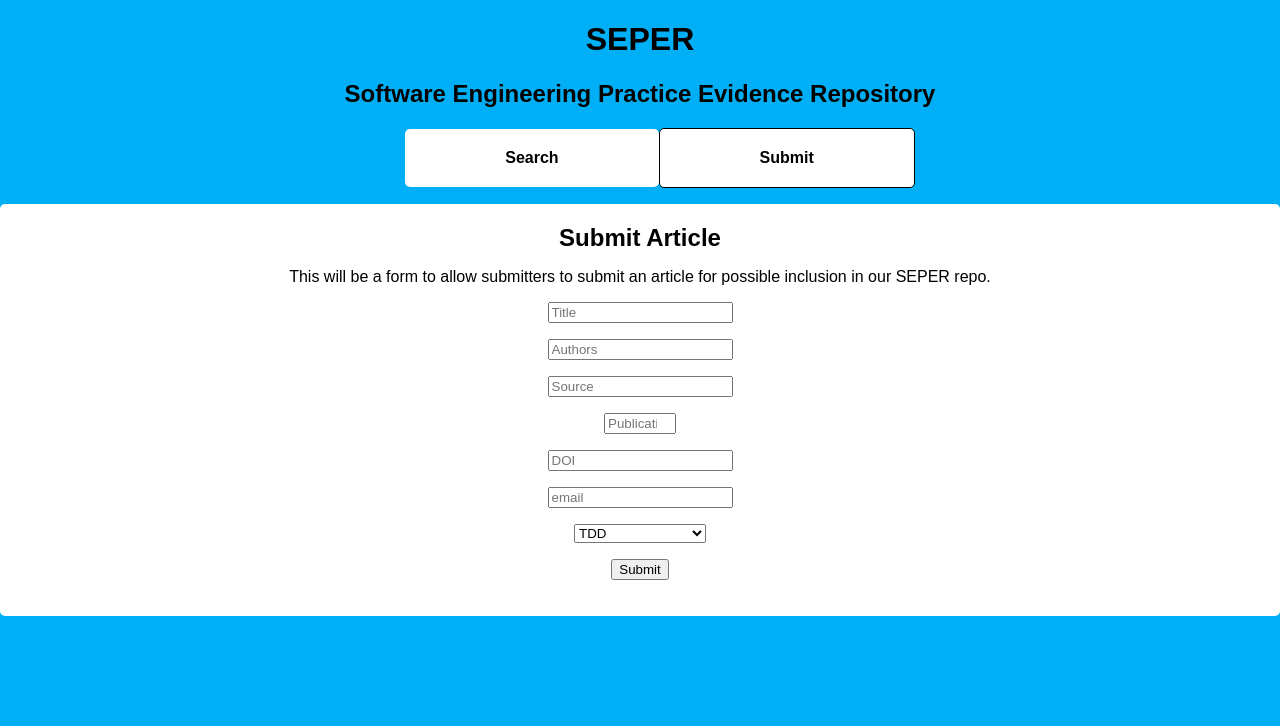
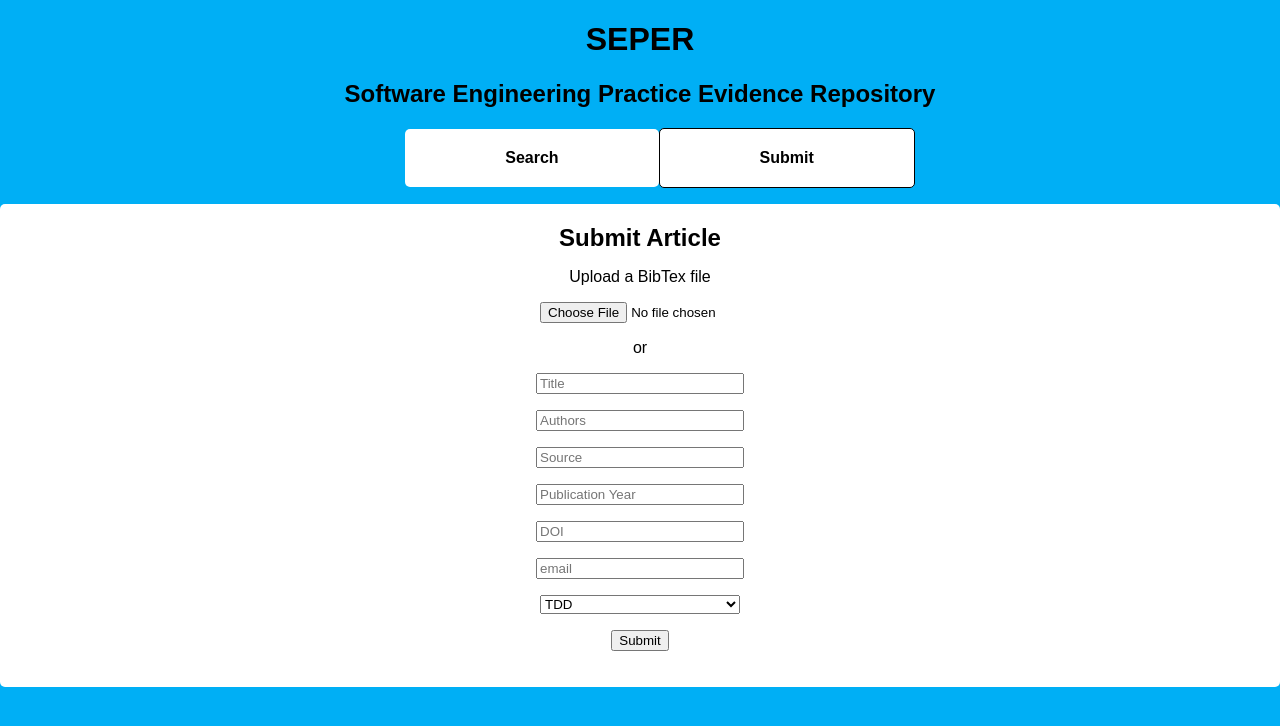
Before and after one commit to S8enson/SEPER, a React (Create React App) app in the folder client/: page /SubmitArticle in a window 1280 px wide. Shown: the top 726 px of the page. Built offline with nearby package versions, Linux system fonts and the light colour scheme.

Commit message:
started TDD of submission functionality-rudimentary bibtex upload

```diff
--- a/client/src/components/SubmissionForm.js
+++ b/client/src/components/SubmissionForm.js
@@ -1,68 +1,40 @@
-import React, { useState, Component } from "react";
+import React, { useState, Component, useRef, useEffect } from "react";
 import { useForm } from "react-hook-form";
-import { Link } from 'react-router-dom';
-import axios from 'axios';
+import { Link } from "react-router-dom";
+import axios from "axios";
+import { parseBibFile, normalizeFieldValue } from "bibtex";
 
 const SubmissionForm = ({ onSubmit }) => {
-  // constructor() {
-  //   super();
-  //   this.state = {
-  //     title: '',
-  //     authors:'',
-  //     source:'',
-  //     pubyear:'',
-  //     doi:'',
-  //     sepractice:''
-  //   };
-  // }
-  const [title, setTitle] = useState('');
-  const [authors, setAuthors] = useState('');
-  const [source, setSource] = useState('');
-  const [pubyear, setPubyear] = useState('');
-  const [doi, setDoi] = useState('');
-  const [practice, setPractice] = useState('');
-  const [email, setEmail] = useState('');
-  const state = '1';
-  //state=> 1:awaiting moderation, 2:awaiting analysis, 3:approved&analysed
-
-
-
-  // const [values, setValues] = useState({});
-
-  // function handleInputChange(event) {
-  //   const { name, value } = event.target;
-  //   setValues({
-  //     ...value,
-  //     [name]: value
-  //   });
-  // }
+  const [title, setTitle] = useState("");
+  const [authors, setAuthors] = useState("");
+  const [source, setSource] = useState("");
+  const [pubyear, setPubyear] = useState("");
+  const [doi, setDoi] = useState("");
+  const [practice, setPractice] = useState("");
+  const [email, setEmail] = useState("");
+  const state = "1";
+  const [bib, setBib] = useState("");
+  const [file, setFile] = useState("");
+  const [text, setText] = useState("");
 
   function handleSubmit(event) {
     event.preventDefault();
-    // onSubmit(values);
-    // console.log(values);
+
     axios
-    .post('/api/v1/submit', data)
-    .then(res => {
-setTitle('');
-setAuthors('');
-setSource('');
-setPubyear('');
-setDoi('');
-setEmail('');
-      this.props.history.push('/');
+      .post("/api/v1/submit", data)
+      .then((res) => {
+        setTitle("");
+        setAuthors("");
+        setSource("");
+        setPubyear("");
+        setDoi("");
+        setEmail("");
+        this.props.history.push("/");
       })
-    .catch(err => {
+      .catch((err) => {
         console.log("Error in SubmissionForm!");
-    })
-    //onSubmit(values);
+      });
   }
-  // onChange = e => {
-  //   this.setState({ [e.target.name]: e.target.value });
-  // };
-
-  // onSubmit = e => {
-  //   // e.preventDefault();
 
   const data = {
     title,
@@ -71,91 +43,148 @@ setEmail('');
     pubyear,
     doi,
     practice,
-      state
+    state,
   };
 
-  //   axios
-  //     .post('/submit', values)
-  //     .then(res => {
-  //       this.setState({
-  //         title: '',
-  //         authors:'',
-  //         source:'',
-  //         pubyear:'',
-  //         doi:'',
-  //         sepractice:''
-  //       })
-  //       this.props.history.push('/');
-  //     })
-  //     .catch(err => {
-  //       console.log("Error in SubmissionForm!");
-  //     })
-  // };
+  // const initialRender = useRef(true);
+  // useEffect(() => {
+  //   if(initialRender.current){
+  //     initialRender.current = false;
+  //   }else{
+  //   const entry = bib.getEntry(
+  //     text.substring(text.indexOf("{") + 1, text.indexOf(","))
+  //   );
+  //   setTitle(normalizeFieldValue(entry.getField("title")));
+  //   setAuthors(normalizeFieldValue(entry.getField("author")));
+  //   setSource(normalizeFieldValue(entry.getField("journal")));
+  //   setPubyear(normalizeFieldValue(entry.getField("year")));
+  //   setDoi(normalizeFieldValue(entry.getField("DOI")));
+  // }}, [bib]);
 
+  async function readFile(e) {
+    e.preventDefault();
+    const reader = new FileReader();
+    reader.onload = async (e) => {
+      setText(e.target.result);
+      setBib(parseBibFile(text));
+      const entry = bib.getEntry(
+        text.substring(text.indexOf("{") + 1, text.indexOf(","))
+      );
+      setTitle(normalizeFieldValue(entry.getField("title")));
+      setAuthors(normalizeFieldValue(entry.getField("author")));
+      setSource(normalizeFieldValue(entry.getField("journal")));
+      setPubyear(normalizeFieldValue(entry.getField("year")));
+      setDoi(normalizeFieldValue(entry.getField("DOI")));
+    };
+    reader.readAsText(e.target.files[0]);
+    //setFile("");
+  }
 
   return (
-
     <form noValidate onSubmit={handleSubmit}>
-
-    <p><input
-      type='text'
-                    placeholder='Title'
-                    name='title'
-                    className='form-control'
+      <p>
+        <input
+          type="file"
+          placeholder="bibtex"
+          name="bibtex"
+          className="form-control"
+          onChange={(e) => readFile(e)}
+          value={file}
+          style={{ width: "200px" }}
+          accept=".bib"
+        />
+      </p>
+      <p>or</p>
+      <p>
+        <input
+          type="text"
+          placeholder="Title"
+          name="title"
+          className="form-control"
           onChange={(e) => setTitle(e.target.value)}
           value={title}
+          style={{ width: "200px" }}
           required
-                    /></p>
-      <p><input       type='text'
-                    placeholder='Authors'
-                    name='authors'
-                    className='form-control'
+        />
+      </p>
+      <p>
+        <input
+          type="text"
+          placeholder="Authors"
+          name="authors"
+          className="form-control"
           onChange={(e) => setAuthors(e.target.value)}
           value={authors}
+          style={{ width: "200px" }}
           required
-                    /></p>
-      <p><input       type='text'
-                    placeholder='Source'
-                    name='source'
-                    className='form-control'
+        />
+      </p>
+      <p>
+        <input
+          type="text"
+          placeholder="Source"
+          name="source"
+          className="form-control"
           onChange={(e) => setSource(e.target.value)}
           value={source}
+          style={{ width: "200px" }}
           required
-                    /></p>
-      <p><input       type='number'
-                    placeholder='Publication Year'
-                    name='pubyear'
-                    className='form-control'
+        />
+      </p>
+      <p>
+        <input
+          type="number"
+          placeholder="Publication Year"
+          name="pubyear"
+          className="form-control"
           onChange={(e) => setPubyear(e.target.value)}
           value={pubyear}
-                    min='1900'
+          min="1900"
           max={new Date().getFullYear()}
+          style={{ width: "200px" }}
           required
-                    /></p>
-      <p><input       type='text'
-                    placeholder='DOI'
-                    name='doi'
-                    className='form-control'
+        />
+      </p>
+      <p>
+        <input
+          type="text"
+          placeholder="DOI"
+          name="doi"
+          className="form-control"
           onChange={(e) => setDoi(e.target.value)}
-                    value={doi}/></p>
-      <p><input       type='text'
-                    placeholder='email'
-                    name='email'
-                    className='form-control'
+          value={doi}
+          style={{ width: "200px" }}
+        />
+      </p>
+      <p>
+        <input
+          type="text"
+          placeholder="email"
+          name="email"
+          className="form-control"
           onChange={(e) => setEmail(e.target.value)}
-                    value={email}/></p>
-     <p><select       type='text'
-                    placeholder='Select SE practice...'
+          value={email}
+          style={{ width: "200px" }}
+        />
+      </p>
+      <p>
+        <select
+          type="text"
+          placeholder="Select SE practice..."
           onChange={(e) => setPractice(e.target.value)}
-                    value={practice}>
+          value={practice}
+          style={{ width: "200px" }}
+        >
           <option value="TDD">TDD</option>
           <option value="Mob Programming">Mob Programming</option>
-      </select></p>
+        </select>
+      </p>
 
-      <p><input type="submit" /></p>
+      <p>
+        <input type="submit" />
+      </p>
     </form>
   );
-
-}
+};
 
 export default SubmissionForm;
--- a/client/src/pages/Submit-Article.js
+++ b/client/src/pages/Submit-Article.js
@@ -5,7 +5,7 @@ const SubmitArticle = () =>  {
      return (
       <div>
         <h2>Submit Article</h2>
-            <p>This will be a form to allow submitters to submit an article for possible inclusion in our SEPER repo.</p>
+            <p>Upload a BibTex file</p>
             <SubmissionForm/>
         </div>
     );
--- a/package.json
+++ b/package.json
@@ -24,6 +24,7 @@
   "license": "ISC",
   "dependencies": {
     "axios": "^0.21.1",
+    "bibtex": "^0.9.0",
     "cors": "^2.8.5",
     "express": "^4.17.1",
     "mocha": "^9.0.2",
```
Also changed, not shown: 2 other files (tests, documents, lock files or other folders). Lines whose indentation alone changed are shown as unchanged.
